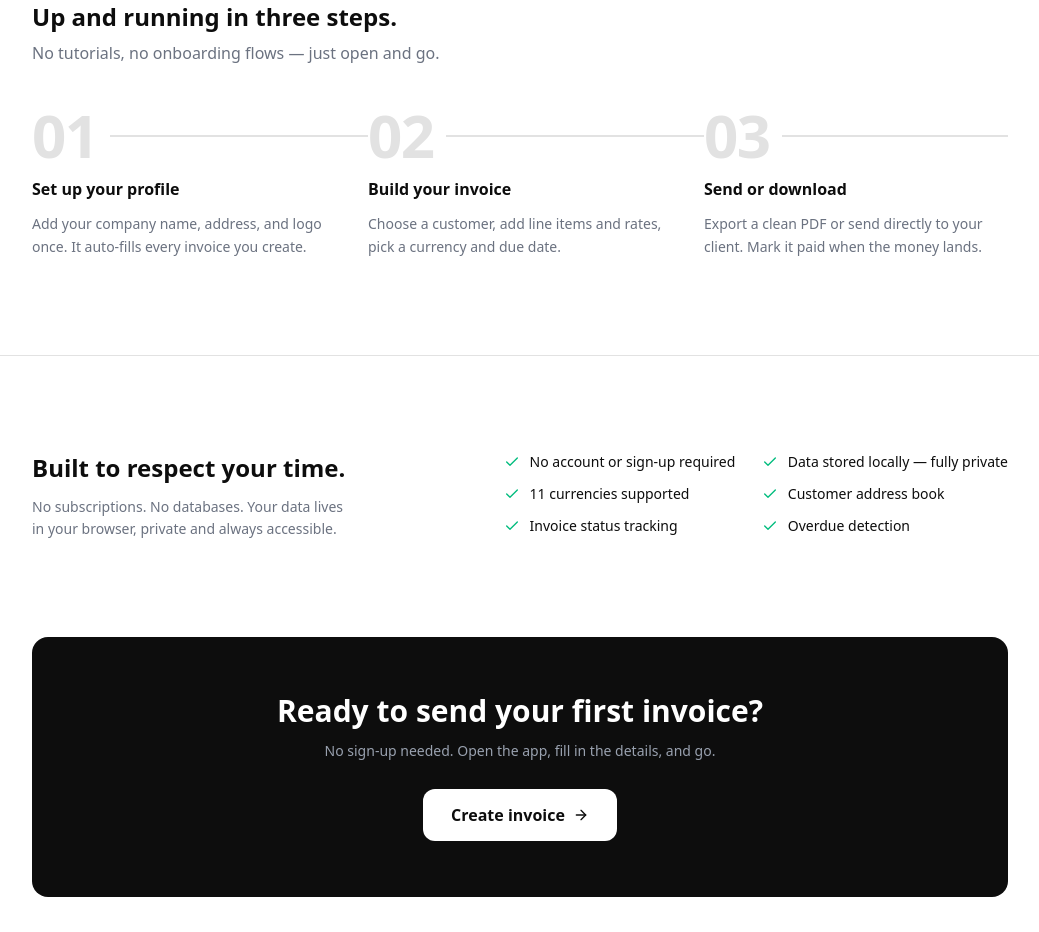
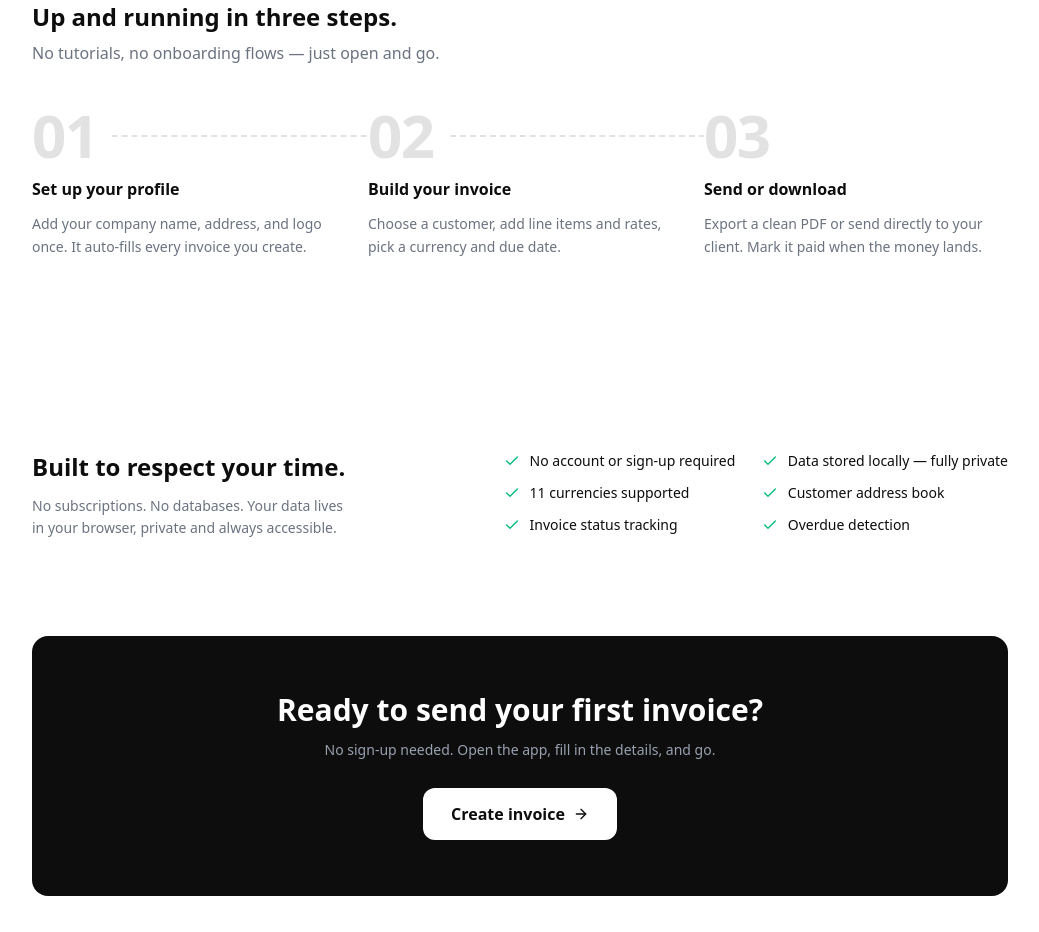
Before and after one commit to codejagaban/invoice-generator, a Next.js app: page / in a window 1280 px wide. Shown: the part 1780-2712 px from the top of the page, without its empty margins (120-1159 px from the left). Built offline with nearby package versions, Linux system fonts and the light colour scheme.

Commit message:
feat: update step separator style to dashed line and adjust width

```diff
--- a/app/page.tsx
+++ b/app/page.tsx
@@ -347,11 +347,14 @@ export default function Home() {
             {/* Single dashed line behind all three steps */}
             <div
               className="absolute inset-x-0 top-7.5 hidden -z-10 sm:block"
-              style={{ borderTop: "2px solid var(--border)" }}
+              style={{ borderTop: "2px dashed var(--border)", width: "69%" }}
             />
             <div className="grid gap-8 sm:grid-cols-3">
               {steps.map((step) => (
-                <div key={step.number} className="relative z-10 flex flex-col gap-3">
+                <div
+                  key={step.number}
+                  className="relative z-10 flex flex-col gap-3"
+                >
                   <span className="inline-block w-fit select-none bg-white pr-3 text-6xl font-black leading-none tracking-tight text-(--border) dark:bg-black">
                     {step.number}
                   </span>
@@ -368,7 +371,6 @@ export default function Home() {
         </section>
 
         {/* ── Perks ───────────────────────────────────────────── */}
-        <div className="border-t border-(--border)" />
         <section className="mx-auto max-w-5xl px-6 py-20 sm:py-24">
           <div className="flex flex-col gap-10 sm:flex-row sm:items-start sm:justify-between">
             <div className="max-w-xs">
```
